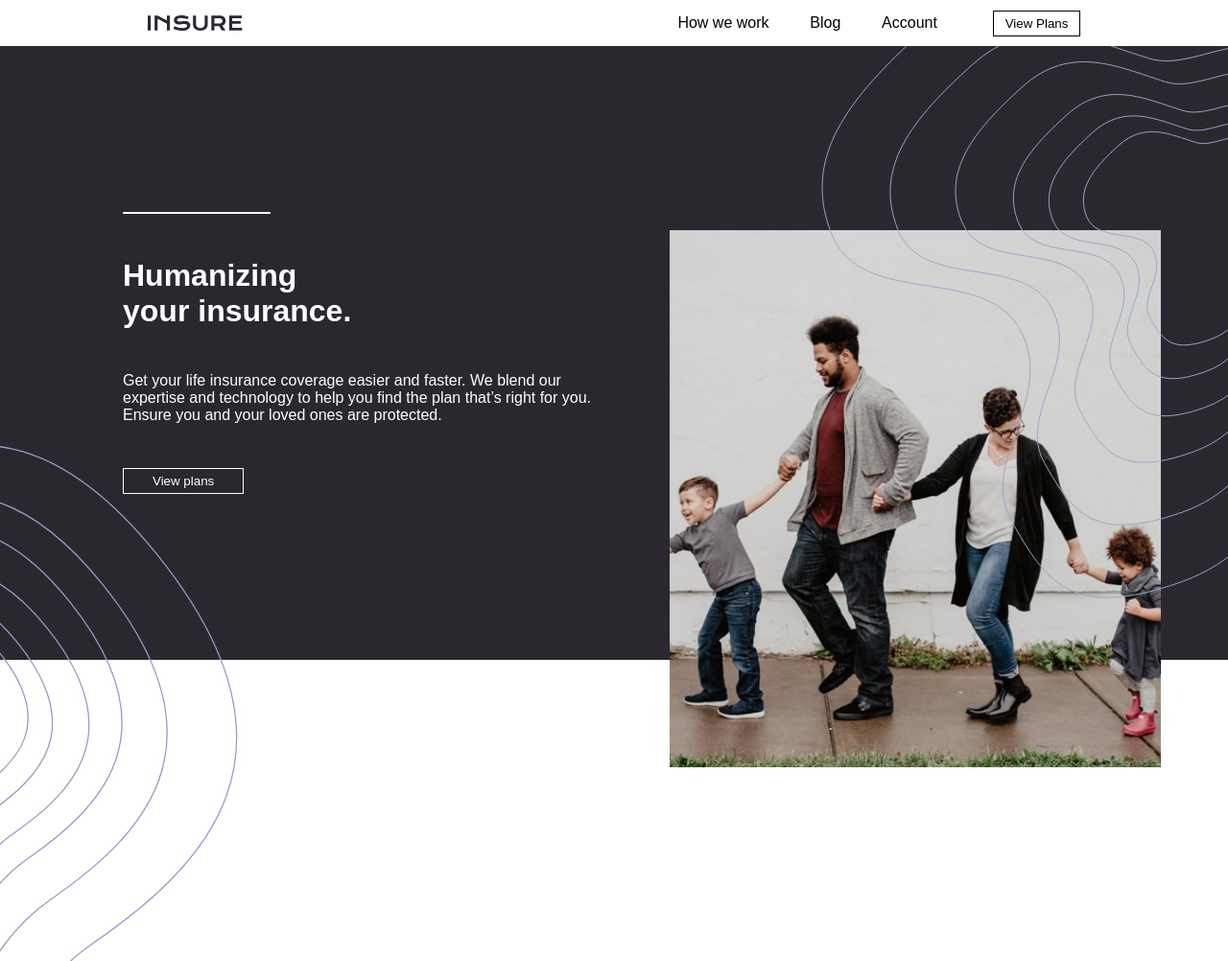
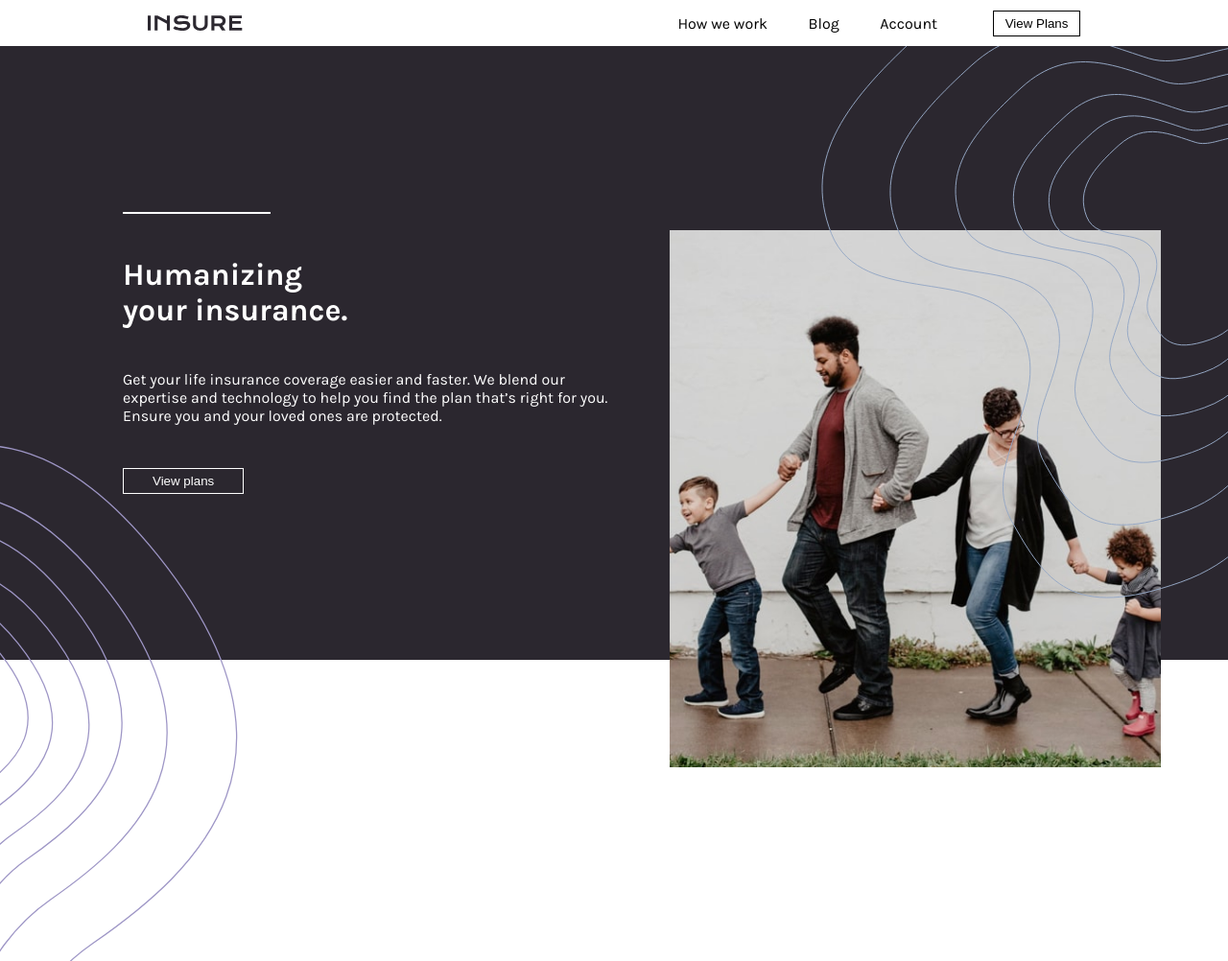
Before and after one commit to Alisaad-lb/insure-landing-page-master, a plain HTML site: page index.html in a window 1280 px wide. Shown: the top 1002 px of the page at 96% size. Drawn offline with Linux system fonts and the light colour scheme.

Commit message:
make changes

```diff
--- a/style.css
+++ b/style.css
@@ -1,3 +1,4 @@
+@import url("https://fonts.googleapis.com/css2?family=DM+Serif+Display&family=Karla:wght@400;700&display=swap");
 * {
   padding: 0;
   margin: 0;
```
Lines whose indentation alone changed are shown as unchanged.
